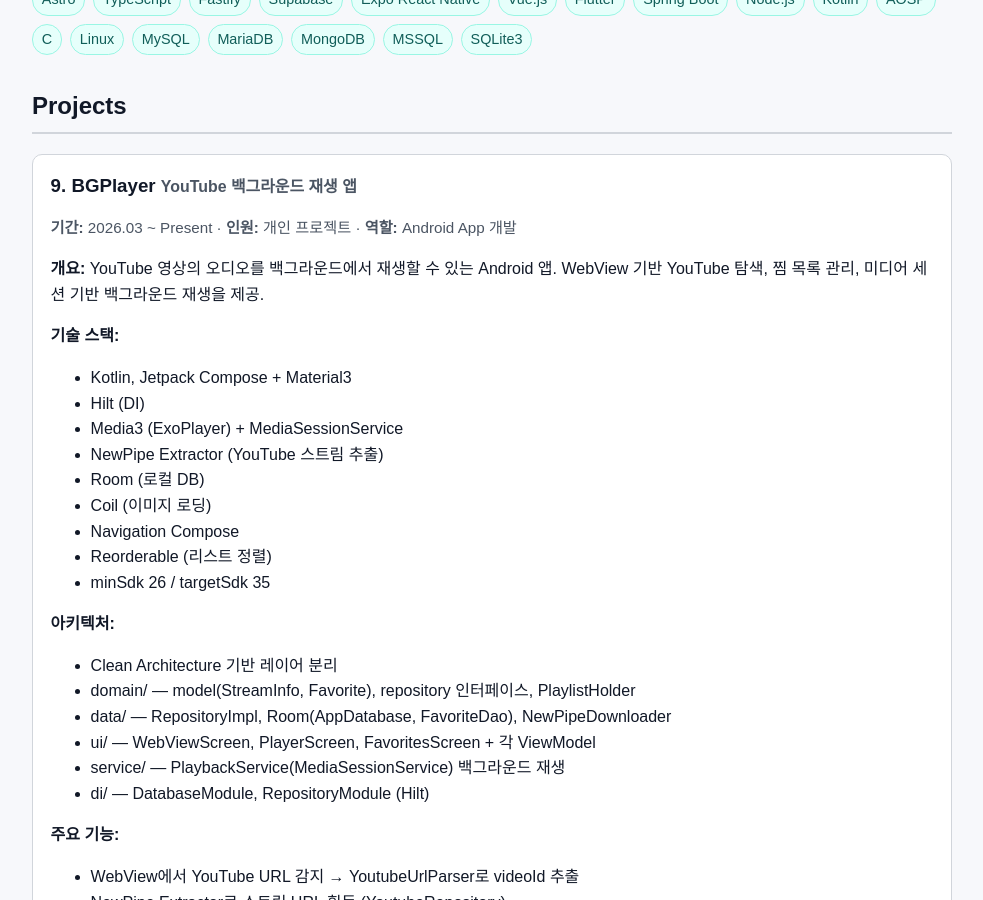
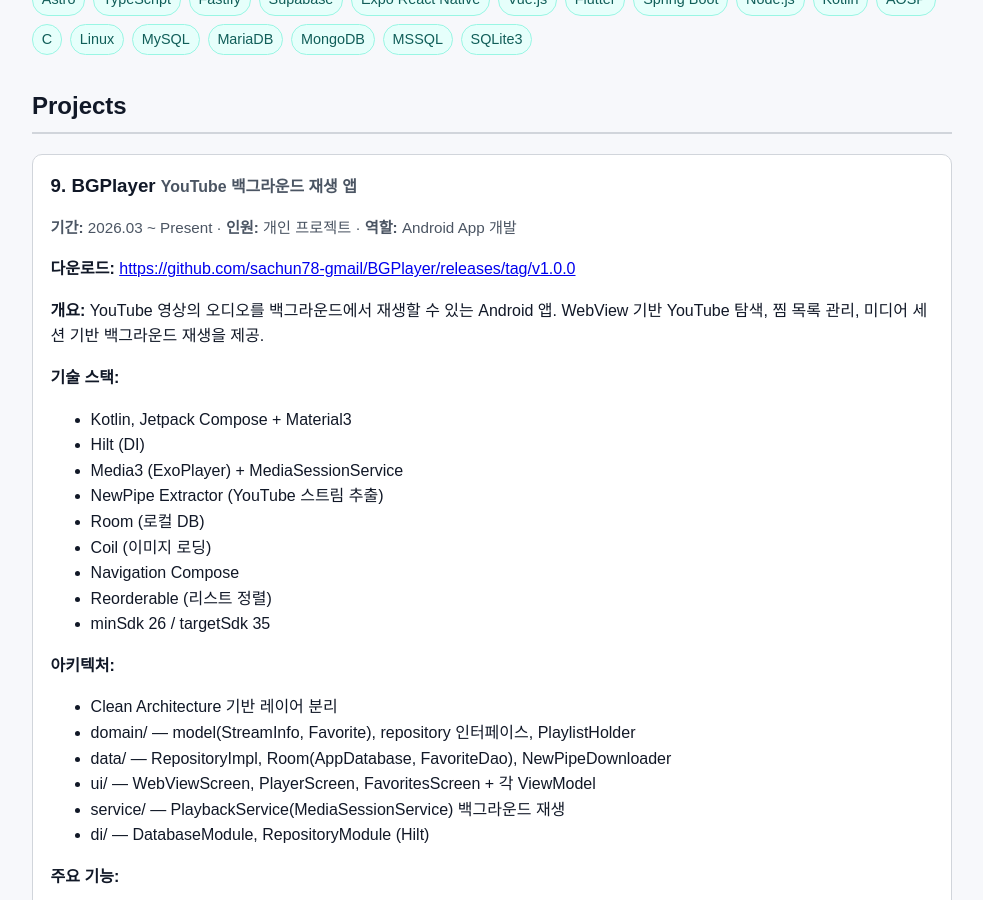
Before and after one commit to sachun78-gmail/sachun78-gmail.github.io, a Jekyll site: the page built from index.md, in a window 1280 px wide and 900 px high, scrolled down 489 px. Shown: the whole window, without its empty margins (148-1131 px from the left). Built offline with Jekyll 4.4.1, drawn with Linux system fonts in a browser that asks for light colours.

Commit message:
bgplayer download url

```diff
--- a/_data/projects.yml
+++ b/_data/projects.yml
@@ -14,6 +14,7 @@
     - "Navigation Compose"
     - "Reorderable (리스트 정렬)"
     - "minSdk 26 / targetSdk 35"
+  download_url: "https://github.com/sachun78-gmail/BGPlayer/releases/tag/v1.0.0"
   overview: "YouTube 영상의 오디오를 백그라운드에서 재생할 수 있는 Android 앱. WebView 기반 YouTube 탐색, 찜 목록 관리, 미디어 세션 기반 백그라운드 재생을 제공."
   architecture:
     - "Clean Architecture 기반 레이어 분리"
--- a/index.md
+++ b/index.md
@@ -25,6 +25,9 @@ title: 포트폴리오
   <p class="meta"><strong>기간:</strong> {{ p.period | escape }} · <strong>인원:</strong> {{ p.team | escape }} · <strong>역할:</strong> {{ p.role | escape }}</p>
   {% if p.site_url %}
   <p><strong>서비스 링크:</strong> <a href="{{ p.site_url }}" target="_blank" rel="noopener noreferrer">{{ p.site_url | escape }}</a></p>
+  {% endif %}
+  {% if p.download_url %}
+  <p><strong>다운로드:</strong> <a href="{{ p.download_url }}" target="_blank" rel="noopener noreferrer">{{ p.download_url | escape }}</a></p>
   {% endif %}
   <p><strong>개요:</strong> {{ p.overview | escape }}</p>
 
```
